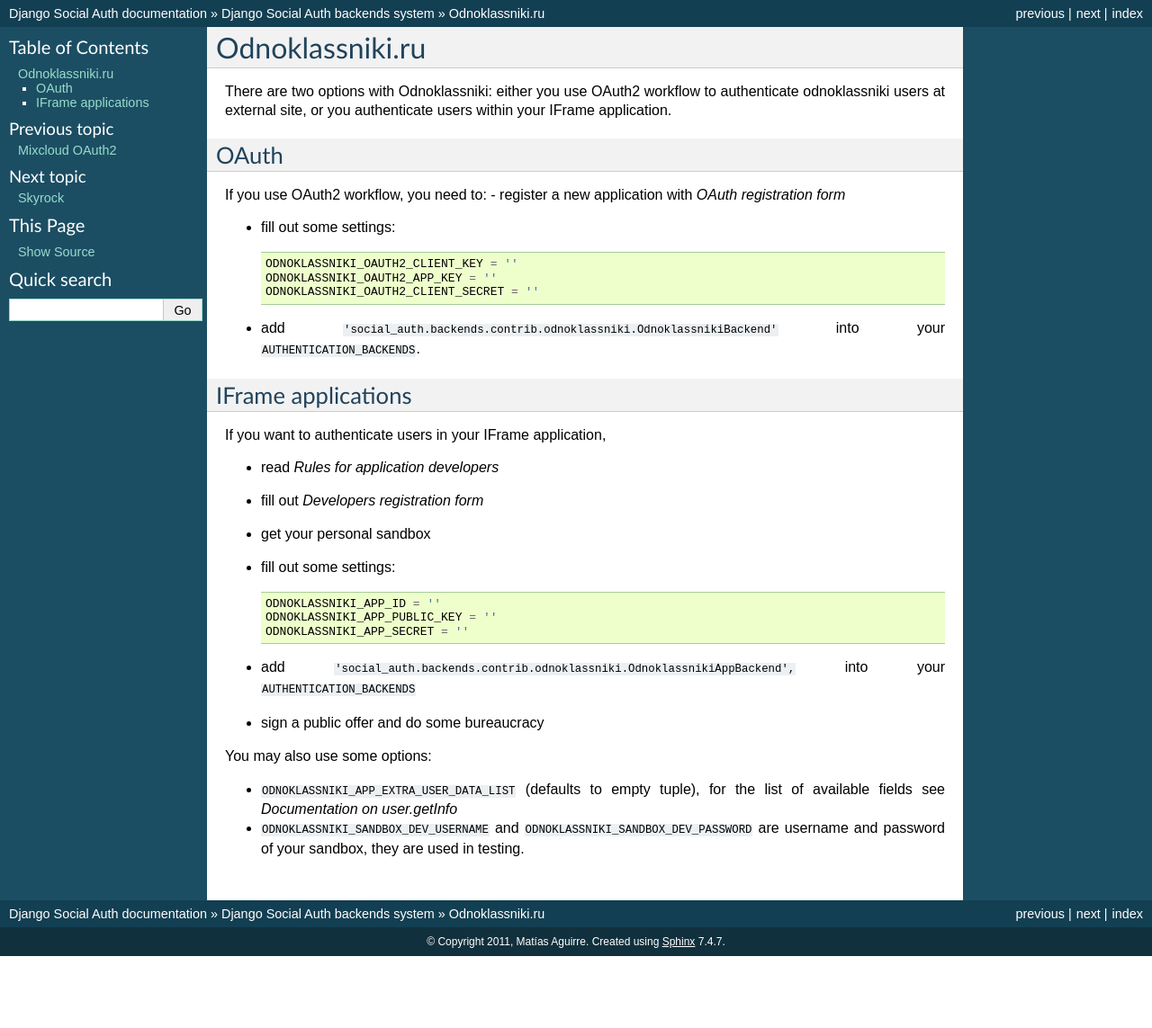
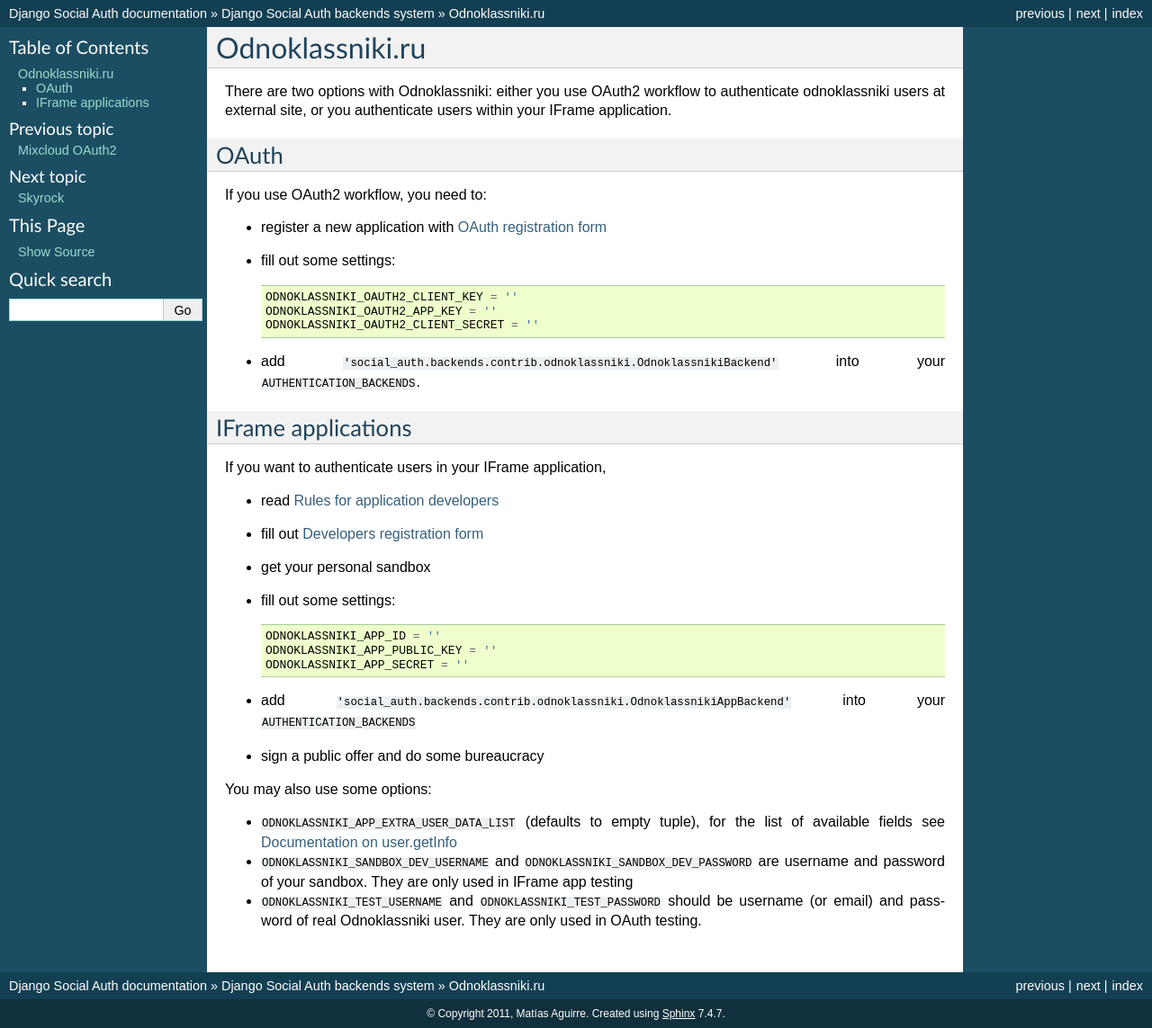
Before and after one commit to omab/django-social-auth, a Sphinx documentation site: the page built from doc/backends/odnoklassnikiru.rst, in a window 1280 px wide. Shown: the whole page at 90% size. Built offline with Sphinx 7.4.7, drawn with Linux system fonts in a browser that asks for light colours; before the commit the page ends 1063 px from its top, so only the background shows below that.

Commit message:
Tiny documentation and code fixes

```diff
--- a/doc/backends/odnoklassnikiru.rst
+++ b/doc/backends/odnoklassnikiru.rst
@@ -7,8 +7,8 @@
 OAuth
 -----
 If you use OAuth2 workflow, you need to:
-- register a new application with `OAuth registration form`
 
+- register a new application with `OAuth registration form`_
 - fill out some settings::
 
     ODNOKLASSNIKI_OAUTH2_CLIENT_KEY = ''
@@ -22,8 +22,8 @@
 
 If you want to authenticate users in your IFrame application,
 
-- read `Rules for application developers`
-- fill out `Developers registration form`
+- read `Rules for application developers`_
+- fill out `Developers registration form`_
 - get your personal sandbox
 - fill out some settings::
 
@@ -31,14 +31,14 @@
     ODNOKLASSNIKI_APP_PUBLIC_KEY = ''
     ODNOKLASSNIKI_APP_SECRET = ''
 
-- add ``'social_auth.backends.contrib.odnoklassniki.OdnoklassnikiAppBackend',`` into your ``AUTHENTICATION_BACKENDS``
+- add ``'social_auth.backends.contrib.odnoklassniki.OdnoklassnikiAppBackend'`` into your ``AUTHENTICATION_BACKENDS``
 - sign a public offer and do some bureaucracy
 
 You may also use some options:
 
-- ``ODNOKLASSNIKI_APP_EXTRA_USER_DATA_LIST`` (defaults to empty tuple), for the list of available fields see `Documentation on user.getInfo`
-- ``ODNOKLASSNIKI_SANDBOX_DEV_USERNAME`` and ``ODNOKLASSNIKI_SANDBOX_DEV_PASSWORD`` are username and password of your sandbox, they are used in testing.
-
+- ``ODNOKLASSNIKI_APP_EXTRA_USER_DATA_LIST`` (defaults to empty tuple), for the list of available fields see `Documentation on user.getInfo`_
+- ``ODNOKLASSNIKI_SANDBOX_DEV_USERNAME`` and ``ODNOKLASSNIKI_SANDBOX_DEV_PASSWORD`` are username and password of your sandbox. They are only used in IFrame app testing
+- ``ODNOKLASSNIKI_TEST_USERNAME`` and ``ODNOKLASSNIKI_TEST_PASSWORD`` should be username (or email) and password of real Odnoklassniki user. They are only used in OAuth testing.
 
 .. _OAuth registration form: http://dev.odnoklassniki.ru/wiki/pages/viewpage.action?pageId=13992188
 .. _Rules for application developers: http://dev.odnoklassniki.ru/wiki/display/ok/Odnoklassniki.ru+Third+Party+Platform
--- a/doc/intro.rst
+++ b/doc/intro.rst
@@ -41,7 +41,7 @@
     * `Yahoo OAuth`_
     * `Evernote OAuth`_
     * `Mail.ru OAuth`_
-    * `Odnoklassniki OAuth`_
+    * `Odnoklassniki OAuth`_ and `Odnoklassniki IFrame applications`_
     * `Mixcloud OAuth2`_
     * `BitBucket OAuth`_
     * `Douban OAuth`_
@@ -85,7 +85,8 @@
 .. _Yahoo OAuth: http://developer.yahoo.com/oauth/guide/oauth-auth-flow.html
 .. _Evernote OAuth: http://dev.evernote.com/documentation/cloud/chapters/Authentication.php
 .. _Mail.ru OAuth: http://api.mail.ru/docs/guides/oauth/
-.. _Odnoklassniki OAuth: http://dev.odnoklassniki.ru/wiki/display/ok/The+OAuth+2.0+Protocol
+.. _Odnoklassniki OAuth: http://dev.odnoklassniki.ru/wiki/pages/viewpage.action?pageId=12878032
+.. _Odnoklassniki IFrame applications: http://dev.odnoklassniki.ru/wiki/display/ok/Odnoklassniki.ru+Third+Party+Platform
 .. _Mixcloud OAuth2: http://www.mixcloud.com/developers/documentation/#authorization
 .. _BitBucket OAuth: https://confluence.atlassian.com/display/BITBUCKET/OAuth+Consumers
 .. _Douban OAuth: http://www.douban.com/service/apidoc/auth
```
Also changed, not shown: 2 other files.
